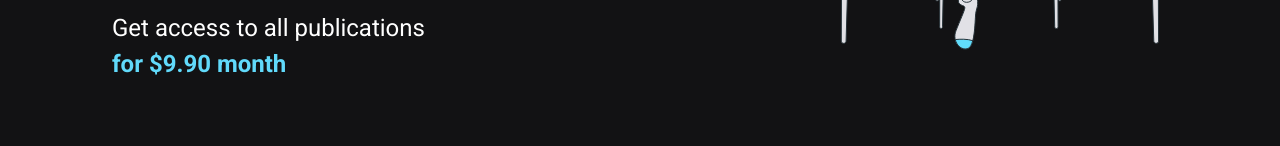
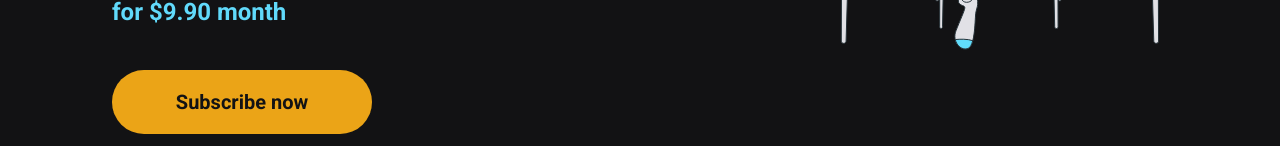
Before and after one commit to ederdaniel22/rkts-cursoreact-modulo2-ignews, a Next.js app: page / in a window 1280 px wide. Shown: the part 651-797 px from the top of the page. Built offline with nearby package versions, Linux system fonts and the light colour scheme.

Commit message:
Criação do button da Home

```diff
--- /dev/null
+++ b/src/components/SubscribeButton/index.tsx
@@ -0,0 +1,12 @@
+import styles from './styles.module.scss'
+
+export function SubscribeButton() {
+  return (
+    <button
+      type="button"
+      className={styles.subscribeButton}
+    >
+      Subscribe now
+    </button>
+  )
+}
--- /dev/null
+++ b/src/components/SubscribeButton/styles.module.scss
@@ -0,0 +1,19 @@
+.subscribeButton{
+  height: 4rem;
+  width: 260px;
+  border: 0;
+  border-radius: 2rem;
+  background: var(--yellow-500);
+  color: var(--gray-900);
+  font-size: 1.25rem;
+  font-weight: bold;
+  display: flex;
+  align-items: center;
+  justify-content: center;
+
+  transition: filter 0.2s;
+
+  &:hover{
+    filter: brightness(0.8);
+  }
+}
--- a/src/pages/home.module.scss
+++ b/src/pages/home.module.scss
@@ -35,4 +35,8 @@
       font-weight: bold;
     }
   }
+
+  button{
+    margin-top: 2.5rem;
+  }
 }
--- a/src/pages/index.tsx
+++ b/src/pages/index.tsx
@@ -1,4 +1,5 @@
 import Head from 'next/head';
+import { SubscribeButton } from '../components/SubscribeButton';
 
 import styles from './home.module.scss';
 
@@ -16,6 +17,7 @@
             Get access to all publications <br />
             <span>for $9.90 month</span>
           </p>
+          <SubscribeButton />
         </section>
 
         <img src="/images/avatar.svg" alt="Girl coding" />
```
